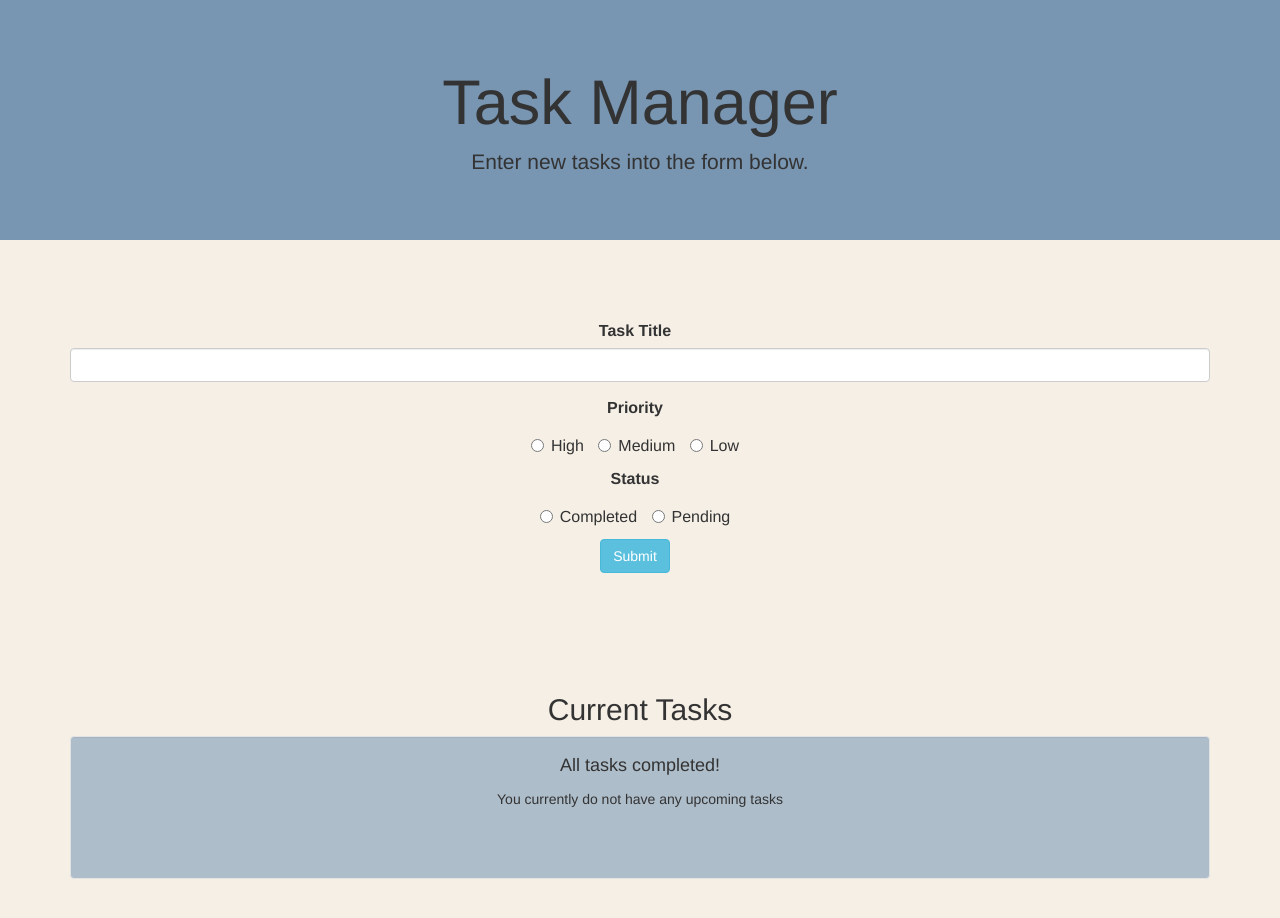
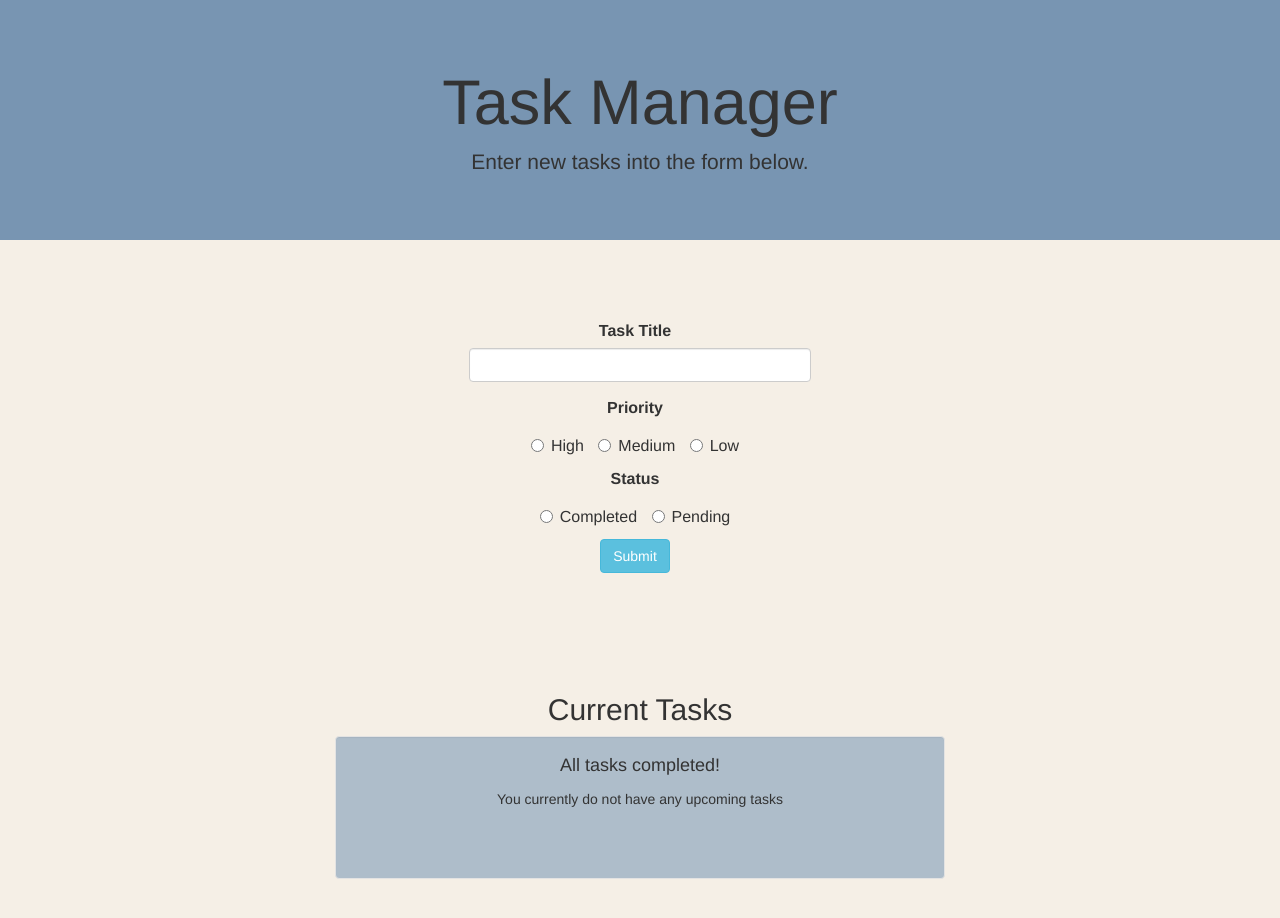
Before and after one commit to wewewe08/task_list, a plain HTML site: page index.html in a window 1280 px wide. Drawn offline with nearby package versions, Linux system fonts and the light colour scheme.

Commit message:
fixing margins

```diff
--- a/style.css
+++ b/style.css
@@ -11,6 +11,12 @@ body {
     margin: 50px;
 }
 
+.form-control {
+    margin: auto;
+    width: 30%;
+
+}
+
 #task-form {
     font-size: 16px;
     display: inline-block;
@@ -18,6 +24,11 @@ body {
 
 #task-form label {
     padding-right: 10px;
+}
+
+#current-tasks {
+    display: inline-block;
+    width: 50%;
 }
 
 .list-group-item-text {
@@ -28,10 +39,6 @@ body {
     background-color: #AEBDCA;
 }
 
-#current-tasks {
-    display: inline-block;
-}
-
 button {
     margin-right: 10px;
 }
```
